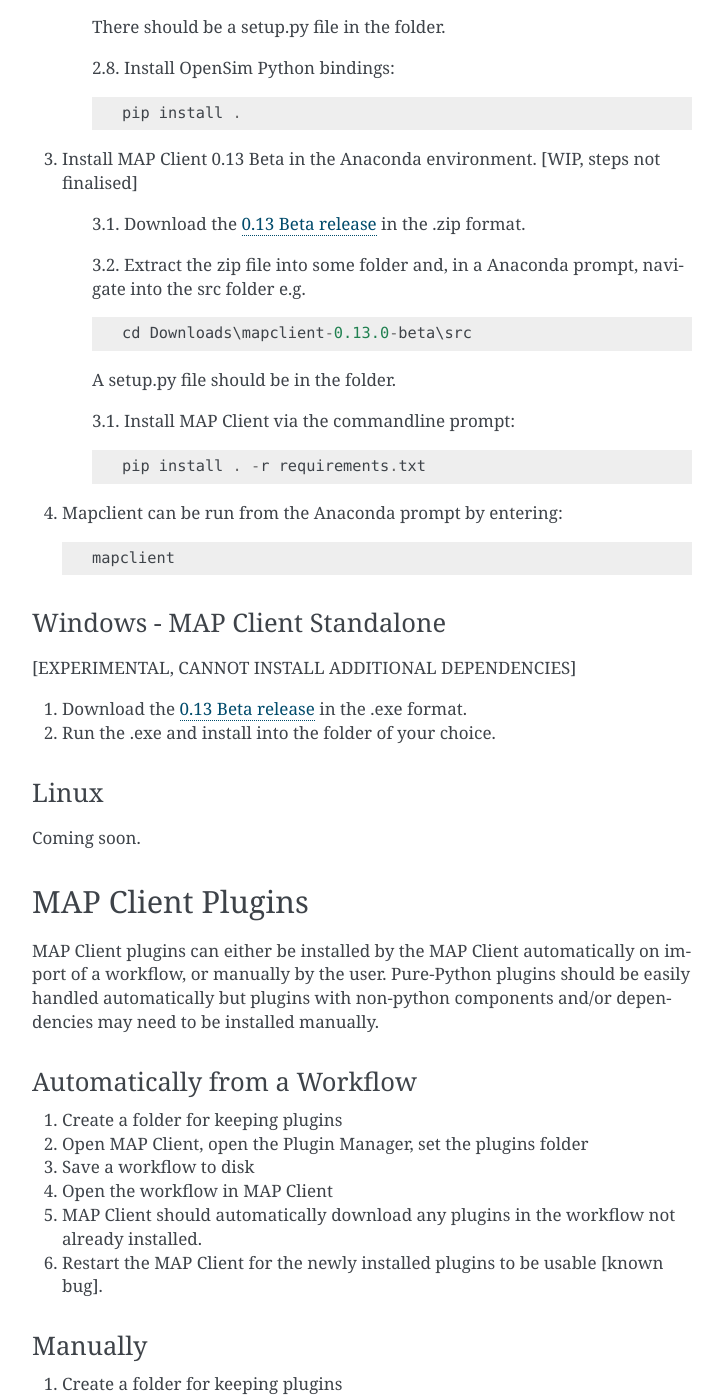
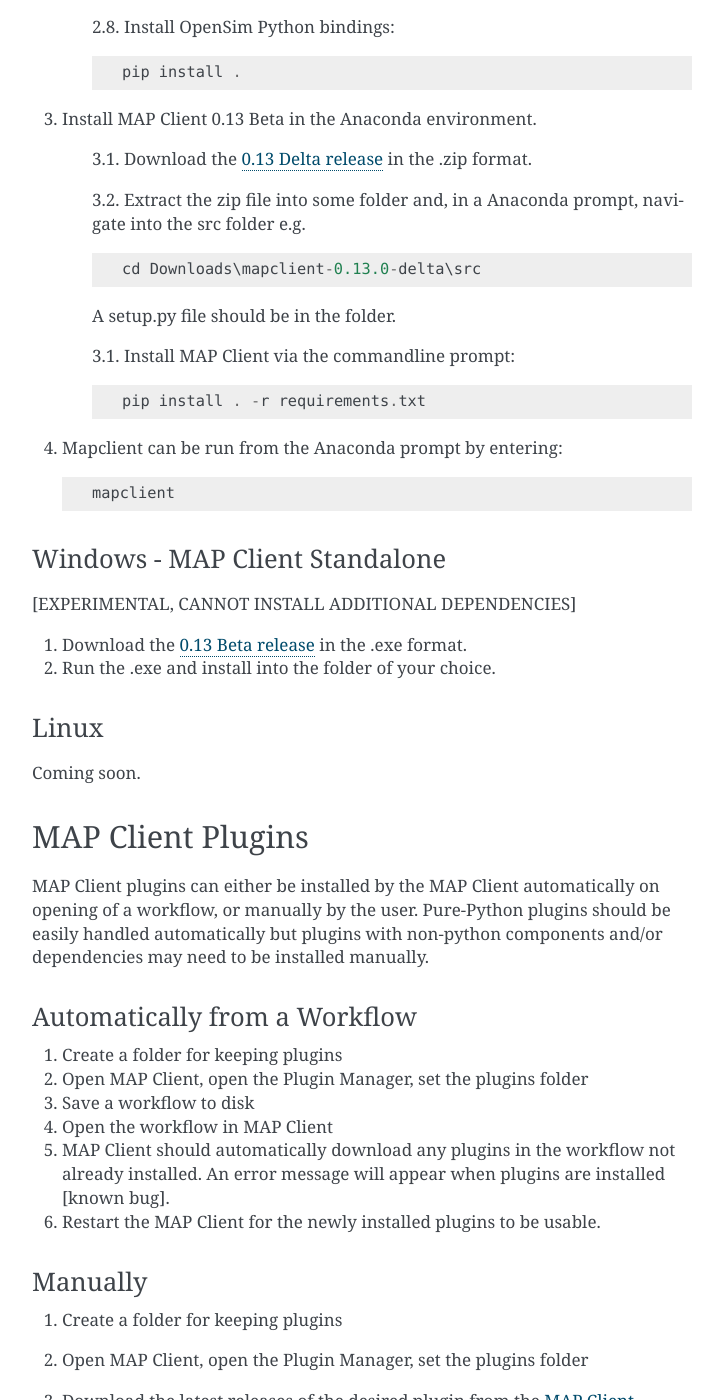
Before and after one commit to juzhang/mapclient-fai-workshop, a Sphinx documentation site: the page built from doc/map_installation.rst, in a window 1280 px wide and 1400 px high, scrolled down 1077 px. Shown: the whole window, without its empty margins (388-1111 px from the left). Built offline with Sphinx 7.4.7, drawn with Linux system fonts in a browser that asks for light colours; some of the changed text lies outside the part shown.

Commit message:
finalised installation guide, updated workflows, v0.2

```diff
--- a/doc/map_installation.rst
+++ b/doc/map_installation.rst
@@ -6,8 +6,6 @@
 
 Windows - Into an Anaconda Environment
 ~~~~~~~~~~~~~~~~~~~~~~~~~~~~~~~~~~~~~~
-
-[WIP STEPS NOT FINALISED]
 
 Anaconda is an umbrella package of Python packages for scientific computing. It is a convenient way to set up a Python environment with the dependencies for MAP Client and its plugins.
 
@@ -46,13 +44,13 @@
 
         pip install .
 
-3. Install MAP Client 0.13 Beta in the Anaconda environment. [WIP, steps not finalised]
+3. Install MAP Client 0.13 Beta in the Anaconda environment.
 
-    3.1. Download the `0.13 Beta release <https://github.com/MusculoskeletalAtlasProject/mapclient/releases>`_ in the .zip format.
+    3.1. Download the `0.13 Delta release <https://github.com/MusculoskeletalAtlasProject/mapclient/releases>`_ in the .zip format.
 
     3.2. Extract the zip file into some folder and, in a Anaconda prompt, navigate into the src folder e.g. ::
 
-        cd Downloads\mapclient-0.13.0-beta\src
+        cd Downloads\mapclient-0.13.0-delta\src
 
     A setup.py file should be in the folder.
 
@@ -80,7 +78,7 @@
 
 MAP Client Plugins
 ------------------
-MAP Client plugins can either be installed by the MAP Client automatically on import of a workflow, or manually by the user. Pure-Python plugins should be easily handled automatically but plugins with non-python components and/or dependencies may need to be installed manually.
+MAP Client plugins can either be installed by the MAP Client automatically on opening of a workflow, or manually by the user. Pure-Python plugins should be easily handled automatically but plugins with non-python components and/or dependencies may need to be installed manually.
 
 Automatically from a Workflow
 ~~~~~~~~~~~~~~~~~~~~~~~~~~~~~~
@@ -88,8 +86,8 @@
 2. Open MAP Client, open the Plugin Manager, set the plugins folder
 3. Save a workflow to disk
 4. Open the workflow in MAP Client
-5. MAP Client should automatically download any plugins in the workflow not already installed.
-6. Restart the MAP Client for the newly installed plugins to be usable [known bug].
+5. MAP Client should automatically download any plugins in the workflow not already installed. An error message will appear when plugins are installed [known bug].
+6. Restart the MAP Client for the newly installed plugins to be usable.
 
 Manually
 ~~~~~~~~
```
Also changed, not shown: doc/workshop_prep.rst (+2 -6 lines), 5 other files.
